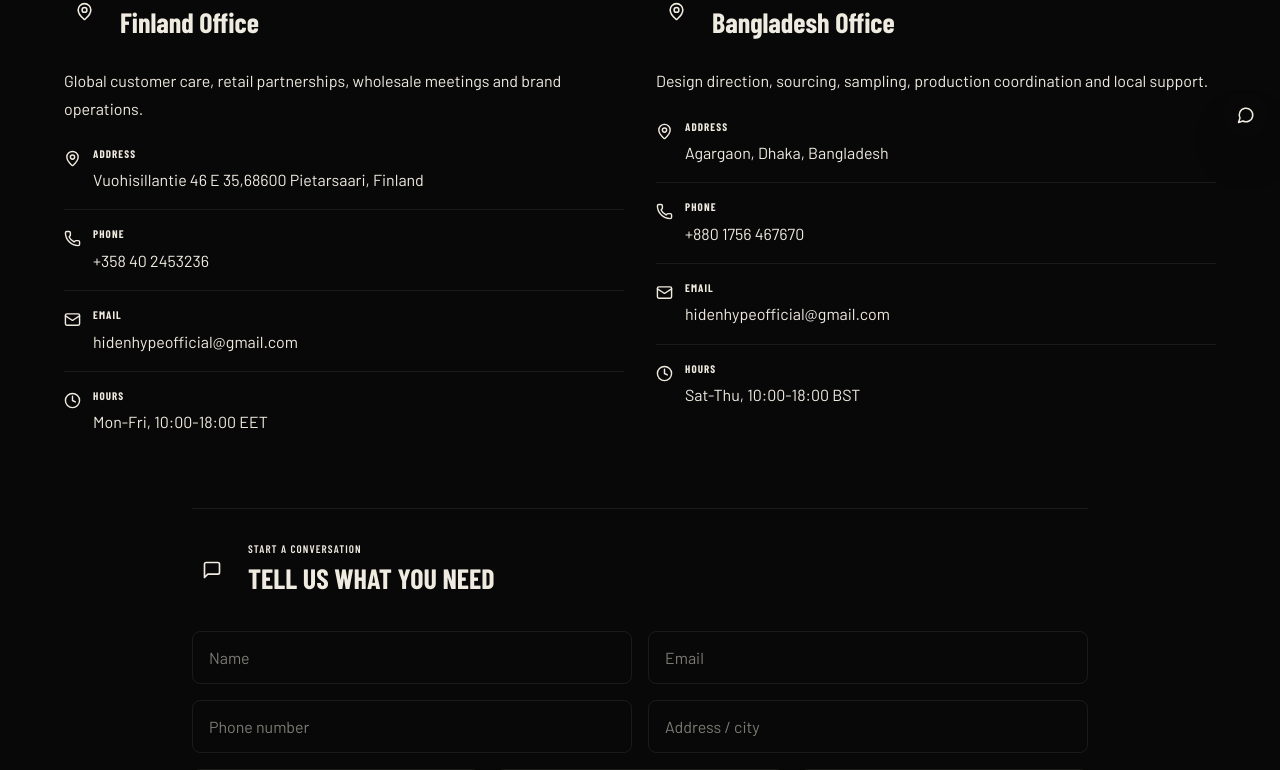
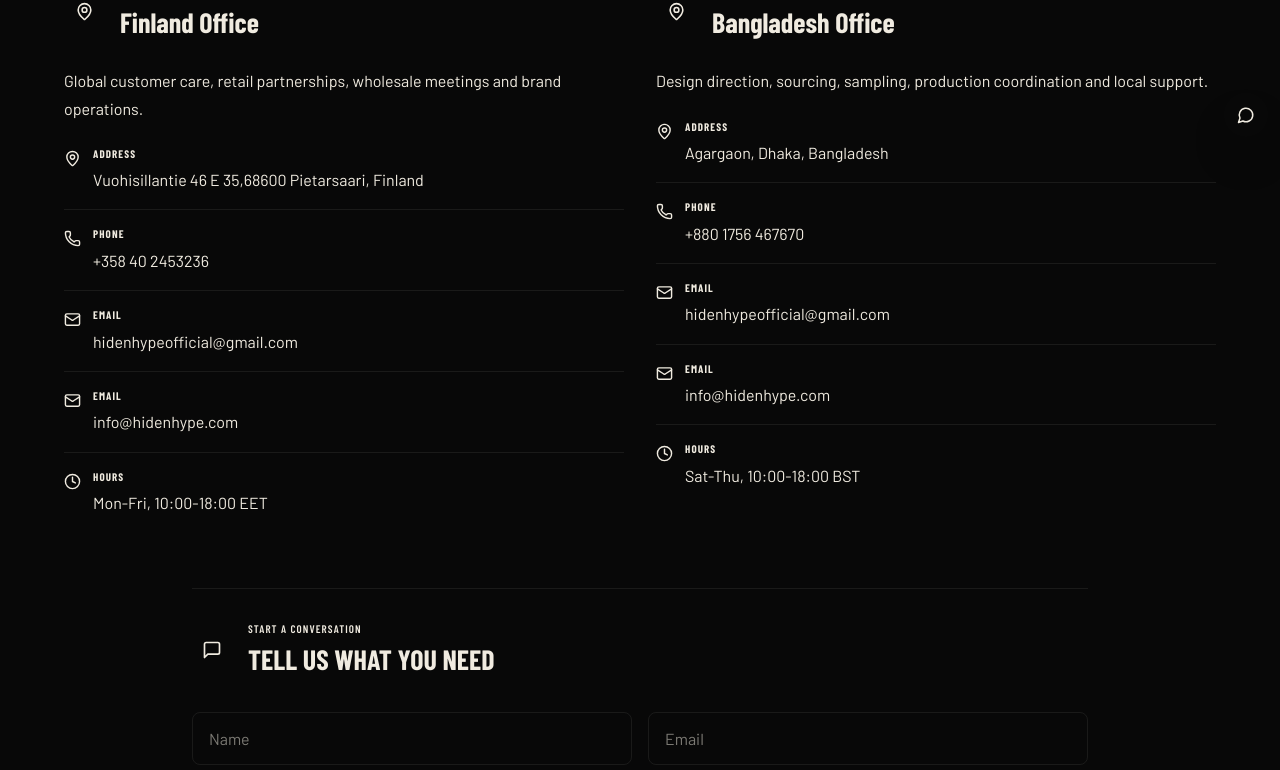
Before and after one commit to tanzimAhmedUtsho/Hide-n-Hype, a React (Vite) app: page /contact in a window 1280 px wide. Shown: the part 639-1409 px from the top of the page. Built offline with nearby package versions, Linux system fonts and the light colour scheme; a web font is replaced by a local one.

Commit message:
add info@hidenhype.com to contact page

```diff
--- a/src/app/pages/ContactPage.tsx
+++ b/src/app/pages/ContactPage.tsx
@@ -17,7 +17,7 @@ const countryDetails = [
     name: "Finland Office",
     city: "Vuohisillantie 46 E 35,68600 Pietarsaari, Finland",
     phone: "+358 40 2453236",
-    email: "hidenhypeofficial@gmail.com",
+    emails: ["hidenhypeofficial@gmail.com", "info@hidenhype.com"],
     hours: "Mon-Fri, 10:00-18:00 EET",
     focus: "Global customer care, retail partnerships, wholesale meetings and brand operations.",
   },
@@ -25,7 +25,7 @@ const countryDetails = [
     name: "Bangladesh Office",
     city: "Agargaon, Dhaka, Bangladesh",
     phone: "+880 1756 467670",
-    email: "hidenhypeofficial@gmail.com",
+    emails: ["hidenhypeofficial@gmail.com", "info@hidenhype.com"],
     hours: "Sat-Thu, 10:00-18:00 BST",
     focus: "Design direction, sourcing, sampling, production coordination and local support.",
   },
@@ -102,11 +102,15 @@ function CountryPanel({ detail }: { detail: typeof countryDetails[0] }) {
         {[
           { icon: <MapPin size={17} />, label: "Address", value: detail.city },
           { icon: <Phone size={17} />, label: "Phone", value: detail.phone },
-          { icon: <Mail size={17} />, label: "Email", value: detail.email },
+          ...detail.emails.map((email) => ({
+            icon: <Mail size={17} />,
+            label: "Email",
+            value: email,
+          })),
           { icon: <Clock size={17} />, label: "Hours", value: detail.hours },
         ].map((item) => (
           <div
-            key={item.label}
+            key={`${item.label}-${item.value}`}
             className="flex gap-3 border-b border-border/20 pb-4 last:border-b-0 last:pb-0"
           >
             <div className="mt-1 text-accent">{item.icon}</div>
@@ -121,6 +125,19 @@ function CountryPanel({ detail }: { detail: typeof countryDetails[0] }) {
               >
                 {item.label}
               </span>
+              {item.label === "Email" ? (
+                <a
+                  href={`mailto:${item.value}`}
+                  className="text-foreground break-words hover:text-accent"
+                  style={{
+                    fontFamily: "'Barlow', sans-serif",
+                    fontSize: "16px",
+                    lineHeight: "1.7",
+                  }}
+                >
+                  {item.value}
+                </a>
+              ) : (
                 <p
                   className="text-foreground break-words"
                   style={{
@@ -131,6 +148,7 @@ function CountryPanel({ detail }: { detail: typeof countryDetails[0] }) {
                 >
                   {item.value}
                 </p>
+              )}
             </div>
           </div>
         ))}
```
Lines whose indentation alone changed are shown as unchanged.
